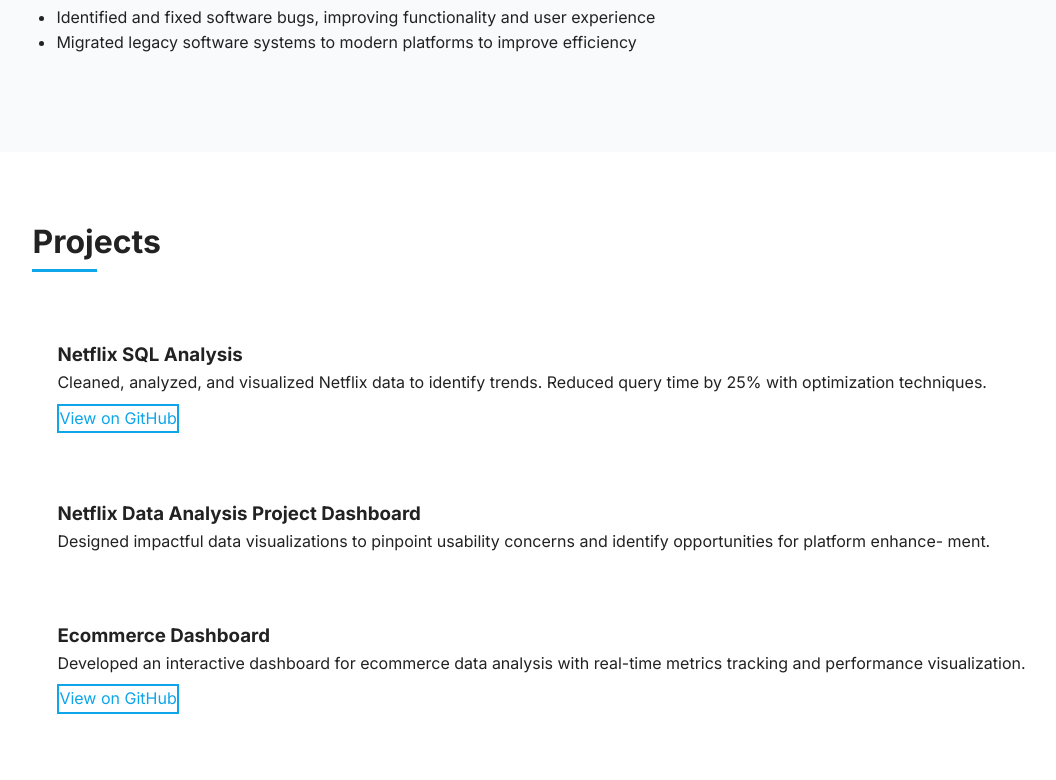
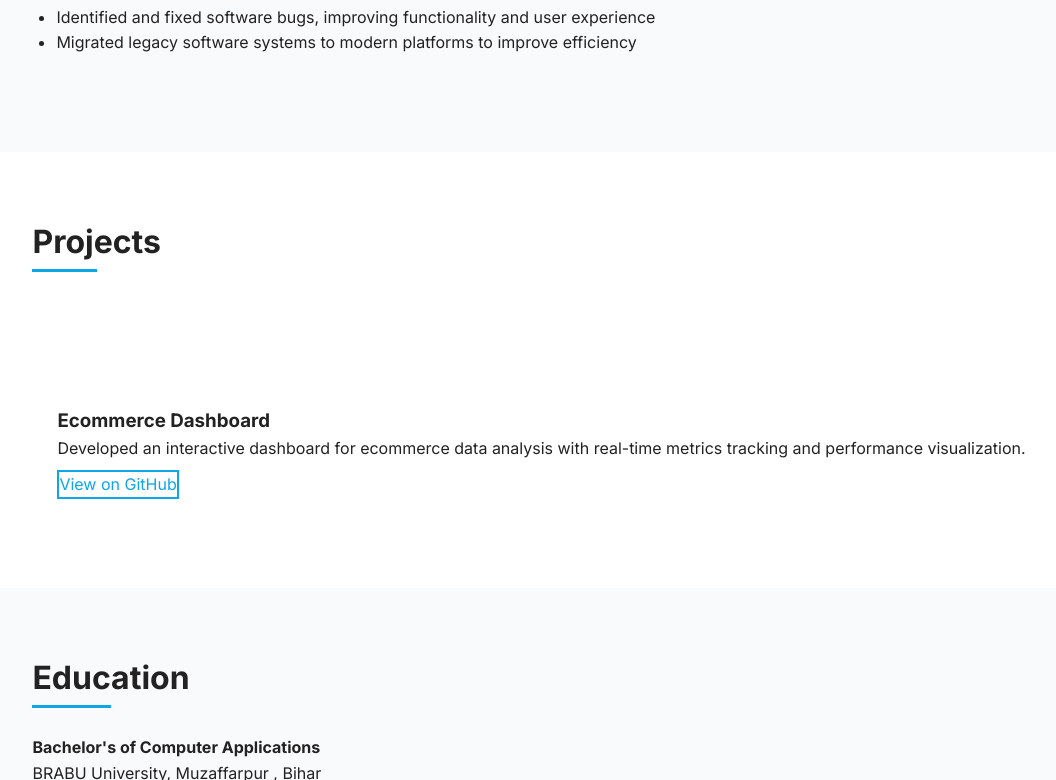
Before and after one commit to Vikash-gupta-v/VikashPortfolio, a plain HTML site: page index.html in a window 1280 px wide. Shown: the part 1846-2626 px from the top of the page, without its empty margins (46-1102 px from the left). Drawn offline with Linux system fonts and the light colour scheme.

Commit message:
Update index.html
new

```diff
--- a/index.html
+++ b/index.html
@@ -42,7 +42,7 @@
         <h1>Hi, I'm</h1>
         <h1>Vikash Gupta</h1>
         <h2>Flutter</h2>
-        <p>Transforming raw data into insights using SQL, Power BI, and Python. 2+ years of experience driving data-driven decision making.</p>
+        <p>I consider my self a responsible and orderly person . And I am Looking for the job in Flutter Development, field that will enable me to creatively showcase taken all the while challenging me to adapt new skills and processes needed to advance whithin my choosen career path.</p>
         <div class="hero-buttons">
           <a href="mailto:vikashiv9199@gmail.com" class="btn">Hire Me</a>
           <a href="https://github.com/Vikash-gupta-v/Vikash-gupta-v" class="btn-outline" target="_blank">GitHub</a>
@@ -112,19 +112,13 @@
     <div class="container">
       <h2>Projects</h2>
       <div class="project">
-        <h3>Netflix SQL Analysis</h3>
-        <p>Cleaned, analyzed, and visualized Netflix data to identify trends. Reduced query time by 25% with optimization techniques.</p>
-        <a href="https://github.com/Nehagupta641/Netflix_Sql" class="btn-outline" target="_blank">View on GitHub</a>
+
       </div>
-      <div class="project">
-        <h3>Netflix Data Analysis Project Dashboard</h3>
-        <p>Designed impactful data visualizations to pinpoint usability concerns and identify opportunities for platform enhance-
-          ment.</p>
-      </div>
+
       <div class="project">
         <h3>Ecommerce Dashboard</h3>
         <p>Developed an interactive dashboard for ecommerce data analysis with real-time metrics tracking and performance visualization.</p>
-        <a href="https://github.com/Nehagupta641/Ecommerce_dashboard" class="btn-outline" target="_blank">View on GitHub</a>
+        <a href="https://github.com/Vikash-gupta-v/VikashPortfolio/Ecommerce_dashboard" class="btn-outline" target="_blank">View on GitHub</a>
       </div>
     </div>
   </section>
```
